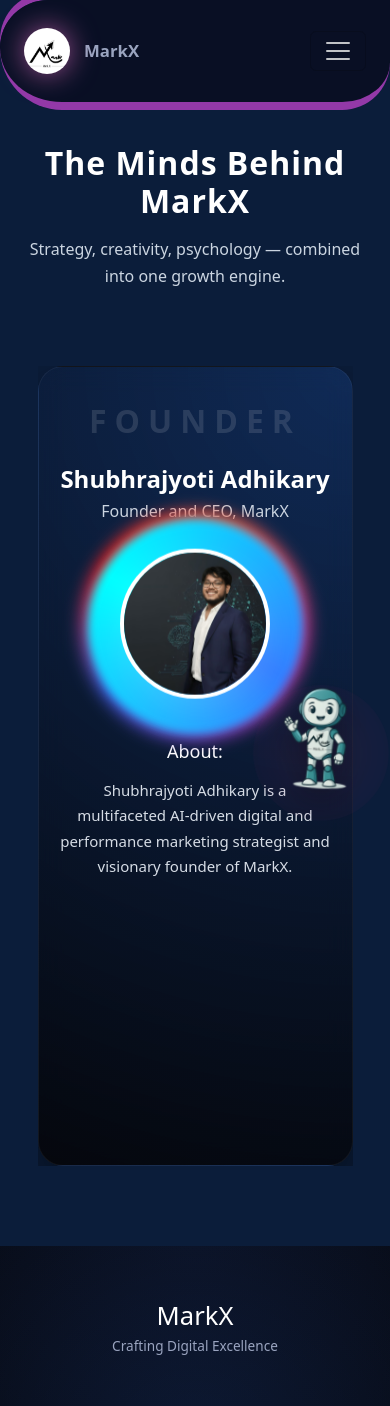
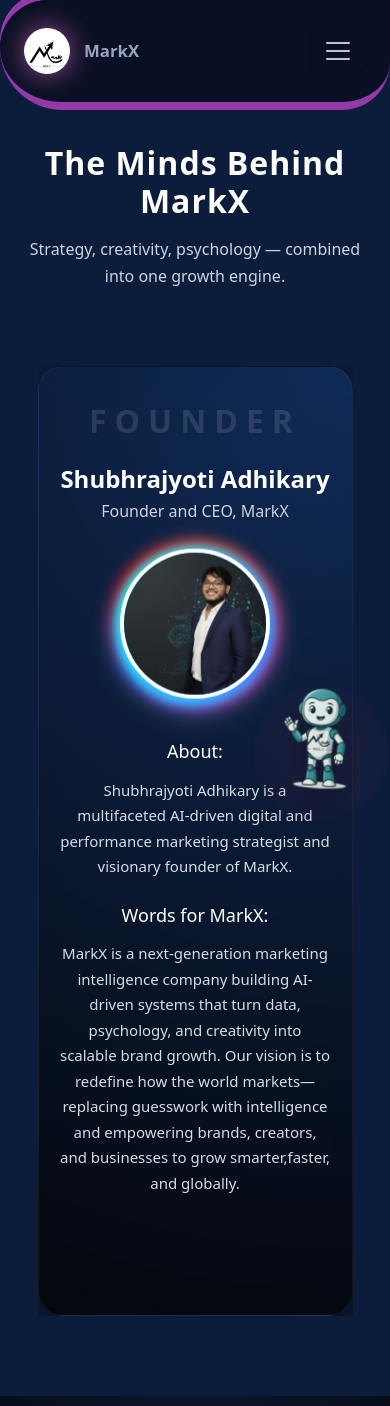
Before and after one commit to AlvinGeorge-AG/MarkX, a React (Vite) app: page /people in a window 390 px wide. Shown: the top 1406 px of the page. Built offline with nearby package versions, Linux system fonts and the light colour scheme.

Commit message:
Update People About page text and animations

```diff
--- a/package.json
+++ b/package.json
@@ -12,7 +12,7 @@
   "dependencies": {
     "bootstrap": "^5.3.8",
     "html2canvas": "^1.4.1",
-    "jspdf": "^4.0.0",
+    "jspdf": "^4.2.0",
     "lucide-react": "^0.563.0",
     "react": "^19.2.0",
     "react-bootstrap": "^2.10.10",
--- a/src/components/PeopleAbout.css
+++ b/src/components/PeopleAbout.css
@@ -47,7 +47,7 @@
   position: relative;
   width: 90%;
   max-width: 1100px;
-  height: 650px;
+  height: 750px;
   overflow: hidden;
 }
 
@@ -145,6 +145,33 @@
   margin-bottom: 40px;
 }
 
+/* Staggered text animations for active card */
+.founder-id-card .top-info,
+.founder-id-card .photo-container,
+.founder-id-card .about-section {
+  opacity: 0;
+  transform: translateY(20px);
+  transition: all 0.6s cubic-bezier(0.4, 0, 0.2, 1);
+}
+
+.founder-id-card.active .top-info {
+  opacity: 1;
+  transform: translateY(0);
+  transition-delay: 0.3s;
+}
+
+.founder-id-card.active .photo-container {
+  opacity: 1;
+  transform: translateY(0);
+  transition-delay: 0.5s;
+}
+
+.founder-id-card.active .about-section {
+  opacity: 1;
+  transform: translateY(0);
+  transition-delay: 0.7s;
+}
+
 .photo-glow-ring {
   position: absolute;
   width: 230px;
@@ -233,6 +260,10 @@
   margin-bottom: 15px;
 }
 
+.words-title {
+  margin-top: 25px;
+}
+
 .about-section p {
   font-size: 15px;
   line-height: 1.7;
@@ -246,7 +277,7 @@
 
 @media (max-width: 900px) {
   .slider-wrapper {
-    height: 750px;
+    height: 900px;
   }
 
   .founder-id-card {
@@ -279,12 +310,22 @@
 
 @media (max-width: 480px) {
   .slider-wrapper {
-    height: 800px;
+    height: 950px;
   }
 
   .photo-wrapper {
     width: 150px;
     height: 150px;
+  }
+
+  .photo-glow-ring {
+    width: 170px;
+    height: 170px;
+  }
+
+  .photo-glow-ring-2 {
+    width: 160px;
+    height: 160px;
   }
 
   .top-info h2 {
--- a/src/components/PeopleAbout.jsx
+++ b/src/components/PeopleAbout.jsx
@@ -10,6 +10,8 @@
     image: Founder,
     about:
       "Shubhrajyoti Adhikary is a multifaceted AI-driven digital and performance marketing strategist and visionary founder of MarkX.",
+    wordsForMarkX:
+      "MarkX is a next-generation marketing intelligence company building AI-driven systems that turn data, psychology, and creativity into scalable brand growth. Our vision is to redefine how the world markets—replacing guesswork with intelligence and empowering brands, creators, and businesses to grow smarter,faster, and globally.",
     highlight: true
   },
   {
@@ -18,6 +20,8 @@
     image: CoFounder,
     about:
       "Yashika Pandita leads operations, execution strategy, and structural growth at MarkX.",
+    wordsForMarkX:
+      "MarkX is a future-focused marketing intelligence company where strategy, data, and AI come together to drive meaningful brand growth.Our vision is to build a scalable global ecosystem that transforms marketing from manual execution into intelligent, insight led decision-making for businesses of every size.",
     highlight: false
   }
 ];
@@ -81,6 +85,12 @@
             <div className="about-section">
               <h3>About:</h3>
               <p>{person.about}</p>
+              {person.wordsForMarkX && (
+                <>
+                  <h3 className="words-title">Words for MarkX:</h3>
+                  <p>{person.wordsForMarkX}</p>
+                </>
+              )}
             </div>
 
           </div>
```
Also changed, not shown: 1 other file (tests, documents, lock files or other folders).
